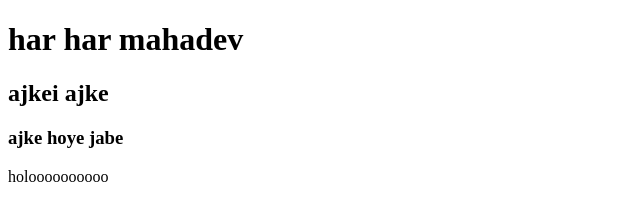
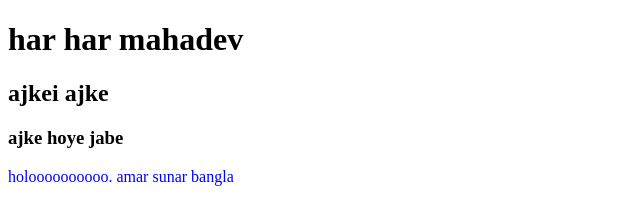
Before and after one commit to anuda7/my-repo-4, a plain HTML site: page index.html in a window 1280 px wide. Shown: the whole page, without its empty margins (0-640 px from the left). Drawn offline with Linux system fonts and the light colour scheme.

Commit message:
STYLE ADDED

```diff
--- a/index.html
+++ b/index.html
@@ -5,12 +5,13 @@
     <meta http-equiv="X-UA-Compatible" content="IE=edge">
     <meta name="viewport" content="width=device-width, initial-scale=1.0">
     <title>my repo 4</title>
+    <link rel="stylesheet" href="style.css">
 </head>
 <body>
     <h1>har har mahadev</h1>
     <h2>ajkei ajke</h2>
     <h3>ajke hoye jabe</h3>
-    <p>holoooooooooo</p>
+    <p>holoooooooooo. amar sunar bangla</p>
 
 
 </body>
--- /dev/null
+++ b/style.css
@@ -0,0 +1,3 @@
+p{
+    color: blue;
+}
```
